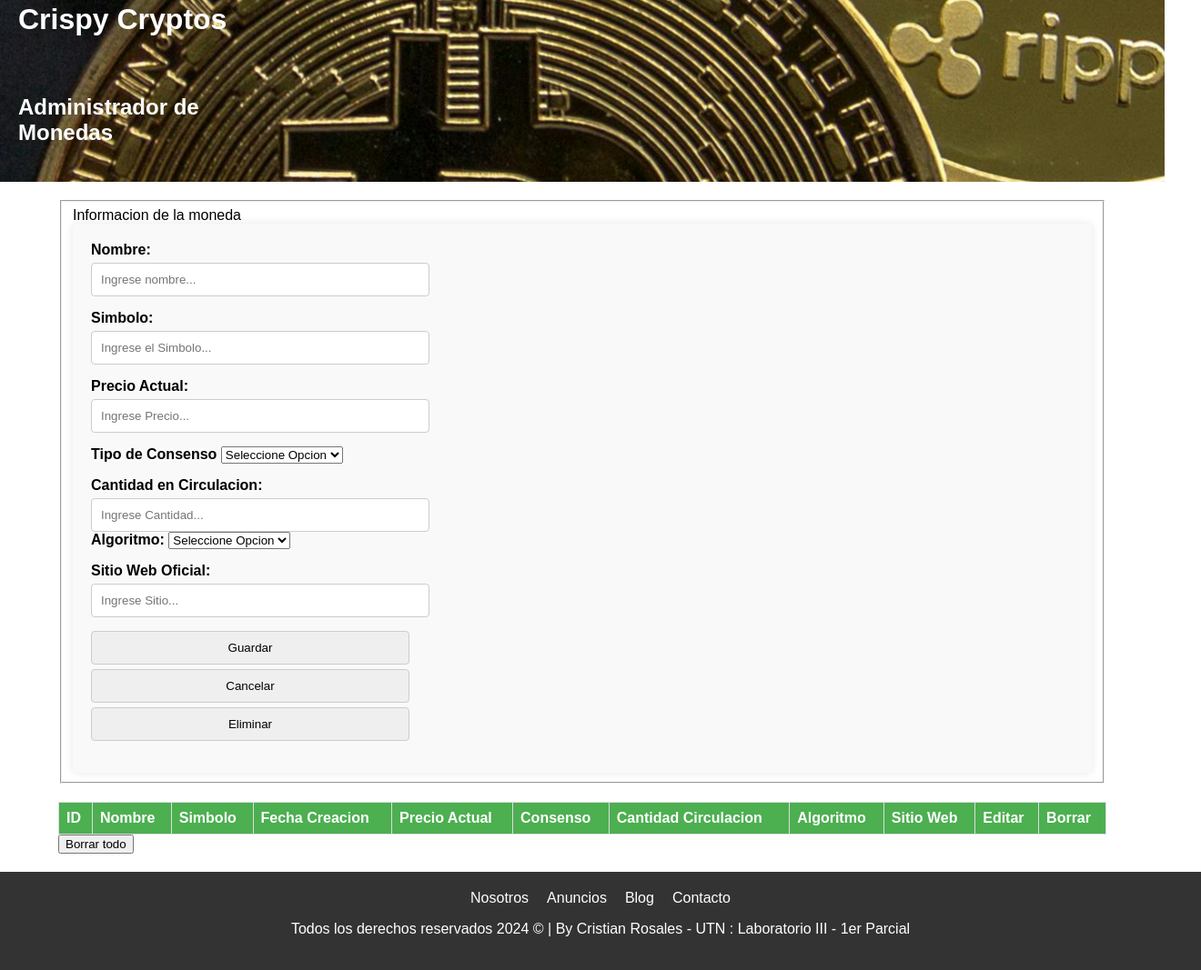
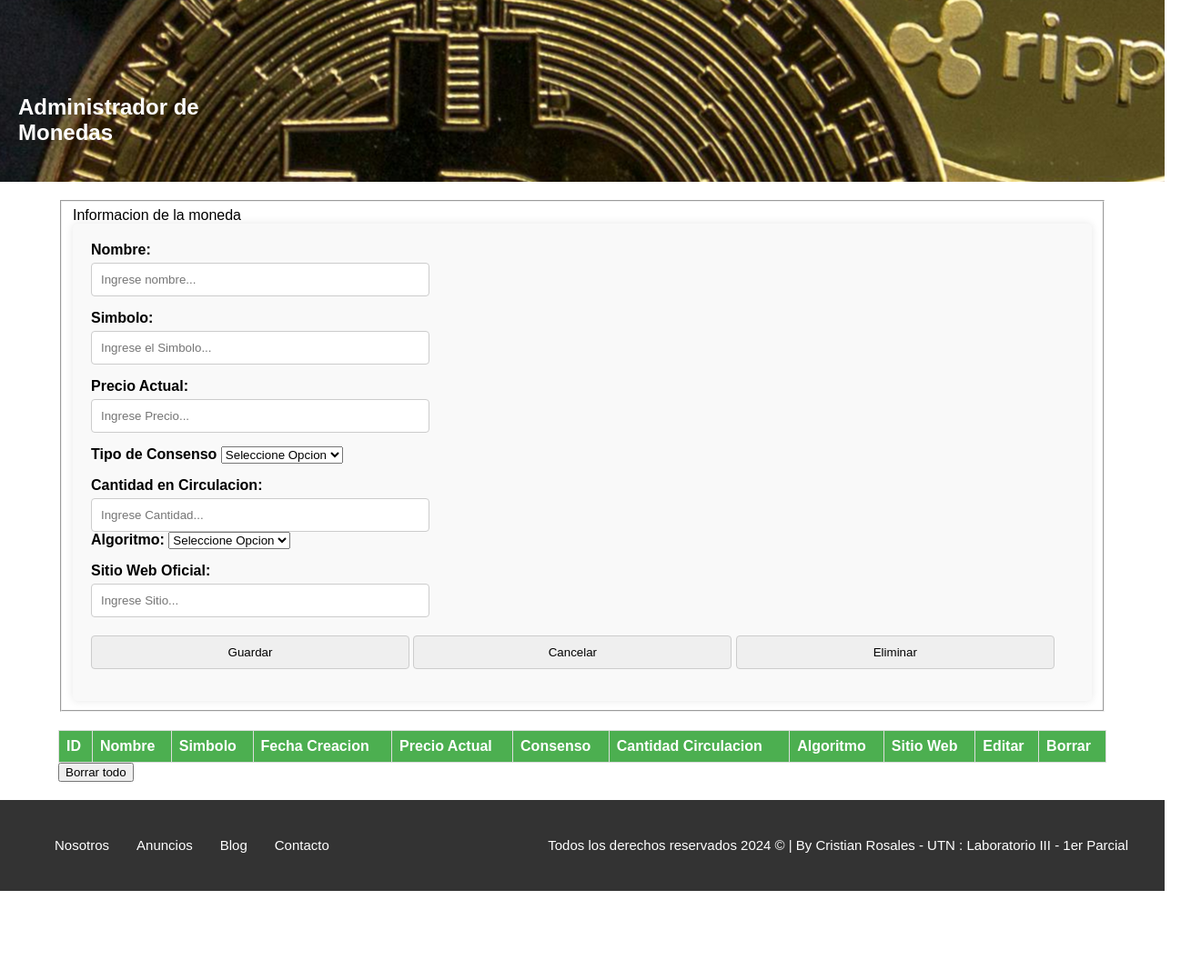
Before and after one commit to rosalescristian/RosalesCristian_PP_Labo3_A331, a plain HTML site: page index.html in a window 1280 px wide. Shown: the part 80-1147 px from the top of the page at 91% size, 1320 px wide, since content can reach past the window. After the commit the page ends 1060 px from the top, so only its background shows below. Drawn offline with Linux system fonts and the light colour scheme.

Commit message:
Eliminados los comentarios y corregidos los estilos. ESTADO FINAL COMPLETE

```diff
--- a/scripts/Crypto.js
+++ b/scripts/Crypto.js
@@ -11,8 +11,7 @@ export class Crypto extends CryptoBase{
 
     verify() {
       if( this.isValidString(this.nombre, this.simbolo, this.consenso, this.algoritmo) &&
-          this.isValidNumber(this.precioActual,this.cantidad)/*  &&
-          this.isValidURL(this.web) */)
+          this.isValidNumber(this.precioActual,this.cantidad))
         {
           return true;
         }
@@ -30,15 +29,4 @@ export class Crypto extends CryptoBase{
       return numeros.every(numero => typeof numero === 'number' && !isNaN(numero) && numero > 0);
     };
 
-    /* isValidURL(...args){
-      if(this.isValidString(this.web)){
-        try {
-          new URL(web);
-          return true;
-      } catch (e) {
-          return false;
-      }
-      }
-    } */
-
 }
--- a/scripts/CryptoBase.js
+++ b/scripts/CryptoBase.js
@@ -4,7 +4,7 @@ export class CryptoBase {
       this.id = id;
       this.nombre = nombre;
       this.simbolo = simbolo;
-      this.fechaCreacion = fechaCreacion; //CREAR VALIDACION DE FECHA
+      this.fechaCreacion = fechaCreacion;
       this.precioActual = precioActual;
     }
 
@@ -26,8 +26,4 @@ export class CryptoBase {
       const numeros = args.map(arg=>parseInt(arg));
       return numeros.every(numero => typeof numero === 'number' && !isNaN(numero) && numero > 0);
     };
-
-    /* isValidaDate(...args){
-
-    } */
   }
--- a/scripts/scripts_async.js
+++ b/scripts/scripts_async.js
@@ -118,16 +118,12 @@ function editarRegistro(id) {
         formulario.querySelector("#id").value = item.id;
         formulario.querySelector("#nombre").value = item.nombre;
         formulario.querySelector("#simbolo").value = item.simbolo;
-        //formulario.querySelector("#fechaCreacion").value = item.fechaCreacion;
         formulario.querySelector("#precioActual").value = item.precioActual;
-        //formulario.querySelector("#consenso").value = item.consenso;
         formulario.querySelector("#cantidad").value = item.cantidad;
-        //formulario.querySelector("#algoritmo").value = item.algoritmo;
         formulario.querySelector("#web").value = item.web;
 
         const nombre = formulario.querySelector("#nombre").value;
         const simbolo = formulario.querySelector("#simbolo").value;
-        //const fechaCreacion = new Date().toLocaleDateString();
         const precioActual = formulario.querySelector("#precioActual").value;
         const consenso = formulario.querySelector("#consenso").value;
         const cantidad = formulario.querySelector("#cantidad").value;
@@ -212,8 +208,6 @@ function escuchandoFormulario() {
         const cantidad = formulario.querySelector("#cantidad").value;
         const algoritmo = formulario.querySelector("#algoritmo").value;
         const web = formulario.querySelector("#web").value;
-
-        //console.log(id, nombre, simbolo, fechaCreacion, precioActual, consenso, cantidad,algoritmo,web);
 
         // Buscar si ya existe un elemento con el mismo id
         const modelIndex = items.findIndex((item) => item.id == id);
@@ -308,7 +302,6 @@ function generarNavBar() {
 
 function generarHTMLHeader() {
     const headerHTML = `
-        <h1>Crispy Cryptos</h1>
         <h2>Administrador de<br>Monedas</h2>`;
     return headerHTML;
 }
--- a/styles/newStyles.css
+++ b/styles/newStyles.css
@@ -48,31 +48,38 @@ header nav ul li a {
 }
 
 footer {
+    display: flex;
+    position: relative;
+    bottom: 0;
     width: 100%;
-    padding: 20px;
-    background-color: #333;
+    justify-content: space-between;
+    align-items: center;
     color: white;
-    text-align: center;
-    margin-top: auto;
-    position: relative;
+    background-color: #333333;
+    height: 100px;
+    font-size: 15px;
+    text-decoration: none;
 }
 
-footer nav ul {
+footer nav ul{
     display: flex;
     flex-direction: row;
-    justify-content: center;
+    justify-content: left;
+    margin-left: 20px;
+    text-decoration: none;
     list-style: none;
-    padding: 0;
-    margin: 0;
 }
 
-footer nav ul li {
-    margin: 0 10px;
+footer nav ul li a{
+    color: white;
+    text-decoration: none;
+    text-align: center;
+    align-content: left;
+    margin-right: 30px;
 }
 
-footer nav ul li a {
-    color: white;
-    text-decoration: none;
+footer p {
+    margin-right: 40px;
 }
 
 .container-sections,
@@ -201,6 +208,27 @@ form {
     background-color: #e53935;
 }
 
+.form-group button {
+    display: inline-block;
+    width: calc(33.33% - 10px);
+    margin-top: 5px;
+    padding: 10px;
+    border: 1px solid #ccc;
+    border-radius: 4px;
+}
+
+.form-group button.btn-save {
+    background-color: #4CAF50;
+    color: white;
+}
+
+.form-group button.btn-cancel,
+.form-group button.btn-delete {
+    background-color: #ccc;
+    color: white;
+}
+
+
 @keyframes spin {
     0% {
         transform: rotate(0deg);
```
